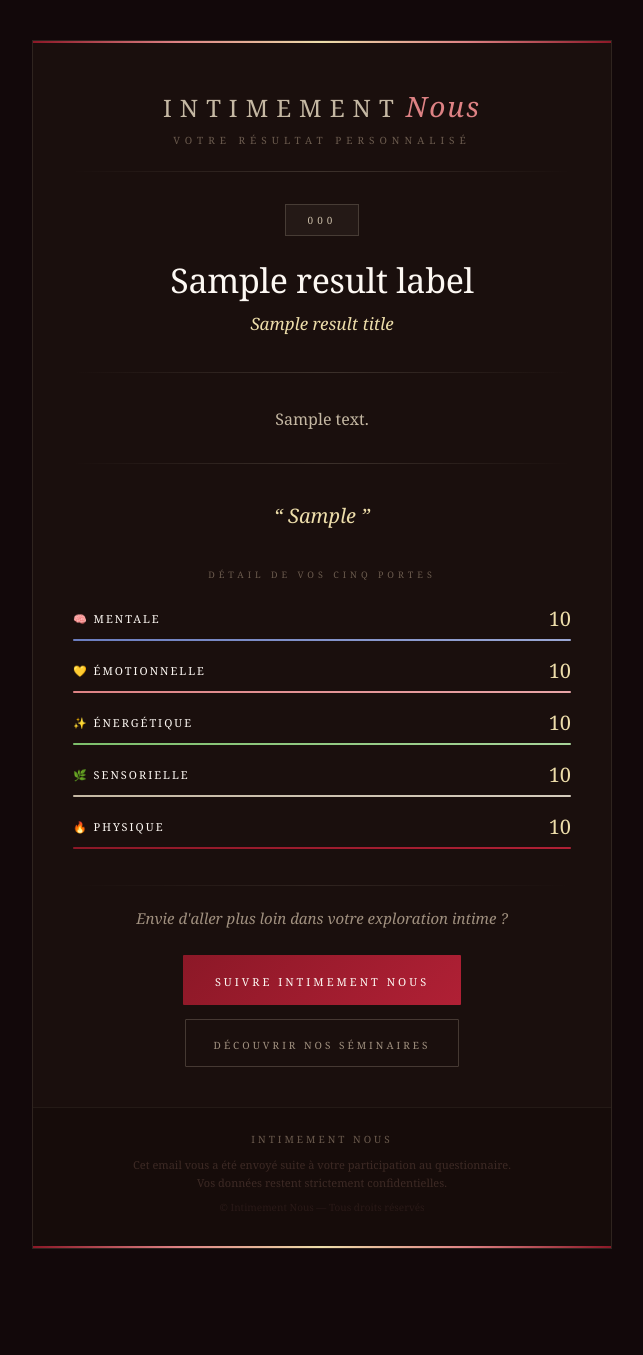
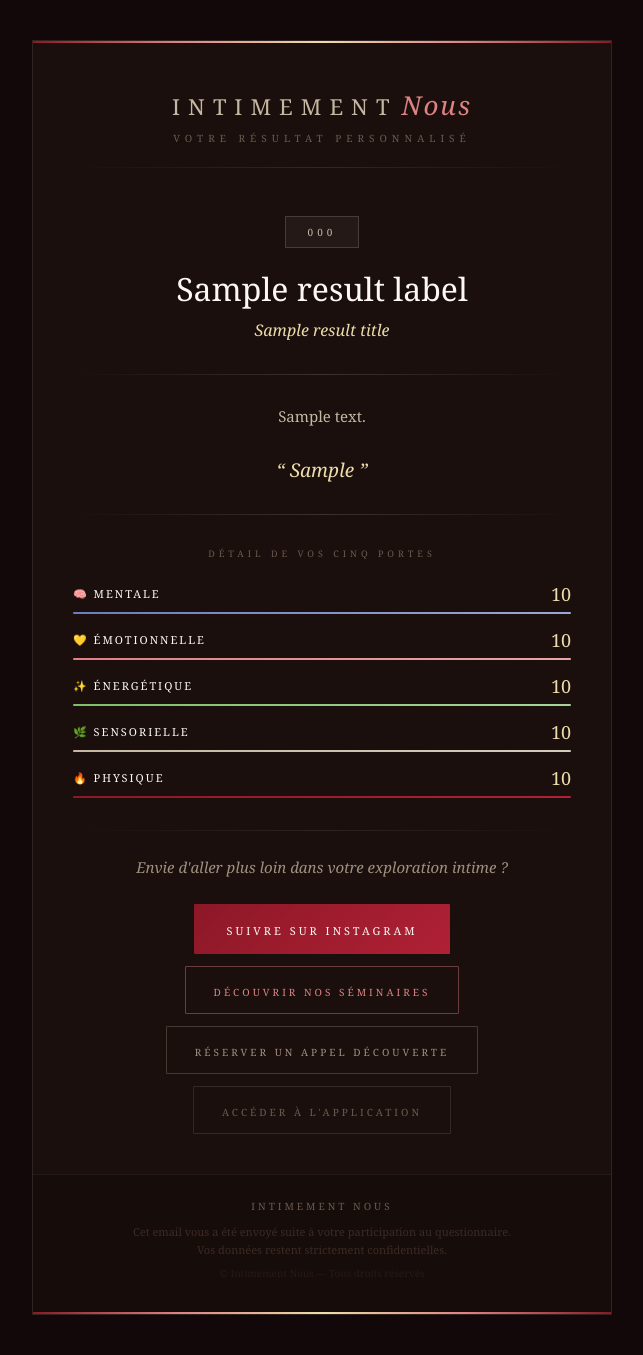
Before and after one commit to Andrianina2000/portes_du_desir, a Django app: template quiz/templates/quiz/email_result.html in a window 1280 px wide. Shown: the whole page, without its empty margins (318-961 px from the left). Before the commit the page ends 1249 px from the top, so only its background shows below. Run offline with Django 4.2, Linux system fonts and the light colour scheme; the template is opened without the code that fills it: most values are stand-ins (such as "Sample title", 1, 10 or a date in 2020).

Commit message:
Fix: restauration fichiers Python + rebranding Intimement Nous

```diff
--- a/quiz/templates/quiz/email_result.html
+++ b/quiz/templates/quiz/email_result.html
@@ -4,46 +4,55 @@
 <meta charset="UTF-8">
 <meta name="viewport" content="width=device-width, initial-scale=1.0">
 <title>Votre résultat — Intimement Nous</title>
-<!--[if mso]>
-<noscript><xml><o:OfficeDocumentSettings><o:PixelsPerInch>96</o:PixelsPerInch></o:OfficeDocumentSettings></xml></noscript>
-<![endif]-->
 </head>
-<body style="margin:0;padding:0;background:#12080A;font-family:Georgia,'Times New Roman',serif;-webkit-text-size-adjust:100%;-ms-text-size-adjust:100%;">
+<body style="margin:0;padding:0;background:#12080A;font-family:Georgia,'Times New Roman',serif;">
 
-<!-- Wrapper principal -->
-<table width="100%" cellpadding="0" cellspacing="0" border="0" style="background:#12080A;min-height:100vh;">
+<table width="100%" cellpadding="0" cellspacing="0" border="0" style="background:#12080A;">
 <tr><td align="center" style="padding:40px 16px;">
 
-<!-- Conteneur email -->
 <table width="580" cellpadding="0" cellspacing="0" border="0" style="max-width:580px;width:100%;background:#1A0F0D;border:1px solid rgba(197,184,163,0.12);">
 
-  <!-- ── Ligne déco top ── -->
+  <!-- Ligne déco top -->
   <tr>
     <td style="height:2px;background:linear-gradient(90deg,#8C1827,#DE8284,#EDDDAA,#DE8284,#8C1827);font-size:0;line-height:0;">&nbsp;</td>
   </tr>
 
-  <!-- ── Header ── -->
+  <!-- Header logo -->
   <tr>
-    <td style="text-align:center;padding:44px 40px 32px;">
-      <!-- Logo -->
+    <td style="text-align:center;padding:44px 40px 28px;">
       <div style="margin-bottom:6px;">
-        <span style="font-family:Georgia,serif;font-size:24px;letter-spacing:8px;color:#C5B8A3;text-transform:uppercase;font-weight:400;">Intimement</span>
-        <span style="font-family:Georgia,serif;font-size:28px;color:#DE8284;font-style:italic;letter-spacing:2px;font-weight:400;"> Nous</span>
+        <span style="font-family:Georgia,serif;font-size:22px;letter-spacing:8px;color:#C5B8A3;text-transform:uppercase;font-weight:400;">Intimement</span>
+        <span style="font-family:Georgia,serif;font-size:26px;color:#DE8284;font-style:italic;letter-spacing:2px;font-weight:400;"> Nous</span>
       </div>
       <p style="font-size:10px;letter-spacing:5px;color:#6B5B4E;text-transform:uppercase;margin:8px 0 0;font-family:Georgia,serif;">Votre résultat personnalisé</p>
-
-      <!-- Ornement -->
-      <table width="100%" cellpadding="0" cellspacing="0" border="0" style="margin-top:24px;">
-        <tr>
-          <td style="height:1px;background:linear-gradient(90deg,transparent,rgba(197,184,163,0.2),transparent);font-size:0;line-height:0;">&nbsp;</td>
-        </tr>
+      <table width="100%" cellpadding="0" cellspacing="0" border="0" style="margin-top:22px;">
+        <tr><td style="height:1px;background:linear-gradient(90deg,transparent,rgba(197,184,163,0.2),transparent);font-size:0;line-height:0;">&nbsp;</td></tr>
       </table>
     </td>
   </tr>
 
-  <!-- ── Badge résultat ── -->
+  <!-- Illustration de la porte dominante -->
   <tr>
-    <td style="padding:0 40px;text-align:center;">
+    <td style="padding:0 0 0 0;text-align:center;">
+      {% if result_code == 'mental' %}
+      <img src="{{ illustration_url }}" alt="Porte Mentale" width="580" style="width:100%;max-width:580px;display:block;border:0;height:280px;object-fit:cover;object-position:top center;">
+      {% elif result_code == 'emotionnel' %}
+      <img src="{{ illustration_url }}" alt="Porte Émotionnelle" width="580" style="width:100%;max-width:580px;display:block;border:0;height:280px;object-fit:cover;object-position:top center;">
+      {% elif result_code == 'energetique' %}
+      <img src="{{ illustration_url }}" alt="Porte Énergétique" width="580" style="width:100%;max-width:580px;display:block;border:0;height:280px;object-fit:cover;object-position:top center;">
+      {% elif result_code == 'sensoriel' %}
+      <img src="{{ illustration_url }}" alt="Porte Sensorielle" width="580" style="width:100%;max-width:580px;display:block;border:0;height:280px;object-fit:cover;object-position:top center;">
+      {% elif result_code == 'physique' %}
+      <img src="{{ illustration_url }}" alt="Porte Physique" width="580" style="width:100%;max-width:580px;display:block;border:0;height:280px;object-fit:cover;object-position:top center;">
+      {% endif %}
+      <!-- Dégradé sur l'image -->
+      <div style="height:40px;background:linear-gradient(transparent,#1A0F0D);margin-top:-40px;position:relative;z-index:1;"></div>
+    </td>
+  </tr>
+
+  <!-- Badge résultat -->
+  <tr>
+    <td style="padding:20px 40px 0;text-align:center;">
       <table cellpadding="0" cellspacing="0" border="0" style="display:inline-table;margin:0 auto;">
         <tr>
           <td style="border:1px solid rgba(197,184,163,0.22);padding:8px 22px;background:rgba(197,184,163,0.06);">
@@ -54,156 +63,131 @@
     </td>
   </tr>
 
-  <!-- ── Titre résultat ── -->
+  <!-- Titre résultat -->
   <tr>
-    <td style="padding:24px 40px 0;text-align:center;">
-      <h1 style="font-family:Georgia,serif;font-size:34px;font-weight:400;color:#FDF8F3;margin:0 0 10px;line-height:1.2;letter-spacing:-0.01em;">{{ result_label }}</h1>
-      <p style="font-family:Georgia,serif;font-size:17px;font-style:italic;color:#EDDDAA;margin:0;line-height:1.5;">{{ result_title }}</p>
+    <td style="padding:22px 40px 0;text-align:center;">
+      <h1 style="font-family:Georgia,serif;font-size:32px;font-weight:400;color:#FDF8F3;margin:0 0 10px;line-height:1.2;">{{ result_label }}</h1>
+      <p style="font-family:Georgia,serif;font-size:16px;font-style:italic;color:#EDDDAA;margin:0;line-height:1.5;">{{ result_title }}</p>
     </td>
   </tr>
 
-  <!-- ── Séparateur + Description ── -->
+  <!-- Description -->
   <tr>
-    <td style="padding:36px 40px;">
+    <td style="padding:32px 40px;">
       <table width="100%" cellpadding="0" cellspacing="0" border="0">
         <tr><td style="height:1px;background:linear-gradient(90deg,transparent,rgba(197,184,163,0.2),transparent);font-size:0;line-height:0;">&nbsp;</td></tr>
       </table>
-      <p style="font-size:16px;line-height:1.85;color:#C5B8A3;text-align:center;padding:32px 20px 28px;margin:0;font-family:Georgia,serif;font-weight:400;">{{ result_description }}</p>
+      <p style="font-size:15px;line-height:1.85;color:#C5B8A3;text-align:center;padding:28px 10px 24px;margin:0;font-family:Georgia,serif;">{{ result_description }}</p>
+      <!-- Phrase clé -->
+      <p style="font-family:Georgia,serif;font-size:19px;font-style:italic;color:#EDDDAA;text-align:center;margin:0 0 28px;line-height:1.6;">&ldquo; {{ result_phrase }} &rdquo;</p>
       <table width="100%" cellpadding="0" cellspacing="0" border="0">
         <tr><td style="height:1px;background:linear-gradient(90deg,transparent,rgba(197,184,163,0.2),transparent);font-size:0;line-height:0;">&nbsp;</td></tr>
       </table>
     </td>
   </tr>
 
-  <!-- ── Phrase clé ── -->
+  <!-- Scores -->
   <tr>
-    <td style="padding:0 40px 36px;text-align:center;">
-      <p style="font-family:Georgia,serif;font-size:20px;font-style:italic;color:#EDDDAA;margin:0;line-height:1.6;">
-        &ldquo; {{ result_phrase }} &rdquo;
-      </p>
-    </td>
-  </tr>
-
-  <!-- ── Scores ── -->
-  <tr>
-    <td style="padding:0 40px 36px;">
-      <p style="font-size:9px;letter-spacing:4px;color:#6B5B4E;text-transform:uppercase;text-align:center;margin:0 0 24px;font-family:Georgia,serif;">Détail de vos cinq portes</p>
+    <td style="padding:0 40px 32px;">
+      <p style="font-size:9px;letter-spacing:4px;color:#6B5B4E;text-transform:uppercase;text-align:center;margin:0 0 22px;font-family:Georgia,serif;">Détail de vos cinq portes</p>
 
       <!-- Mentale -->
-      <table width="100%" cellpadding="0" cellspacing="0" border="0" style="margin-bottom:16px;">
+      <table width="100%" cellpadding="0" cellspacing="0" border="0" style="margin-bottom:14px;">
         <tr>
-          <td style="font-size:11px;letter-spacing:2px;text-transform:uppercase;color:#FDF8F3;font-family:Georgia,serif;">
-            🧠 Mentale {% if result_code == 'mental' %}<span style="color:#EDDDAA;">★</span>{% endif %}
-          </td>
-          <td style="text-align:right;font-family:Georgia,serif;font-size:20px;color:#EDDDAA;">{{ score_mental }}</td>
+          <td style="font-size:11px;letter-spacing:2px;text-transform:uppercase;color:#FDF8F3;font-family:Georgia,serif;">🧠 Mentale {% if result_code == 'mental' %}<span style="color:#EDDDAA;">★</span>{% endif %}</td>
+          <td style="text-align:right;font-family:Georgia,serif;font-size:18px;color:#EDDDAA;">{{ score_mental }}</td>
         </tr>
-        <tr>
-          <td colspan="2" style="padding-top:7px;">
-            <div style="height:2px;background:rgba(255,255,255,0.05);border-radius:1px;">
-              <div style="height:2px;width:{{ mental_pct }}%;background:linear-gradient(90deg,#6b7dbf,#9ba8d4);border-radius:1px;"></div>
-            </div>
-          </td>
-        </tr>
+        <tr><td colspan="2" style="padding-top:6px;"><div style="height:2px;background:rgba(255,255,255,0.05);border-radius:1px;"><div style="height:2px;width:{{ mental_pct }}%;background:linear-gradient(90deg,#6b7dbf,#9ba8d4);border-radius:1px;"></div></div></td></tr>
       </table>
 
       <!-- Émotionnelle -->
-      <table width="100%" cellpadding="0" cellspacing="0" border="0" style="margin-bottom:16px;">
+      <table width="100%" cellpadding="0" cellspacing="0" border="0" style="margin-bottom:14px;">
         <tr>
-          <td style="font-size:11px;letter-spacing:2px;text-transform:uppercase;color:#FDF8F3;font-family:Georgia,serif;">
-            💛 Émotionnelle {% if result_code == 'emotionnel' %}<span style="color:#EDDDAA;">★</span>{% endif %}
-          </td>
-          <td style="text-align:right;font-family:Georgia,serif;font-size:20px;color:#EDDDAA;">{{ score_emotionnel }}</td>
+          <td style="font-size:11px;letter-spacing:2px;text-transform:uppercase;color:#FDF8F3;font-family:Georgia,serif;">💛 Émotionnelle {% if result_code == 'emotionnel' %}<span style="color:#EDDDAA;">★</span>{% endif %}</td>
+          <td style="text-align:right;font-family:Georgia,serif;font-size:18px;color:#EDDDAA;">{{ score_emotionnel }}</td>
         </tr>
-        <tr>
-          <td colspan="2" style="padding-top:7px;">
-            <div style="height:2px;background:rgba(255,255,255,0.05);border-radius:1px;">
-              <div style="height:2px;width:{{ emotionnel_pct }}%;background:linear-gradient(90deg,#DE8284,#e9a5a7);border-radius:1px;"></div>
-            </div>
-          </td>
-        </tr>
+        <tr><td colspan="2" style="padding-top:6px;"><div style="height:2px;background:rgba(255,255,255,0.05);border-radius:1px;"><div style="height:2px;width:{{ emotionnel_pct }}%;background:linear-gradient(90deg,#DE8284,#e9a5a7);border-radius:1px;"></div></div></td></tr>
       </table>
 
       <!-- Énergétique -->
-      <table width="100%" cellpadding="0" cellspacing="0" border="0" style="margin-bottom:16px;">
+      <table width="100%" cellpadding="0" cellspacing="0" border="0" style="margin-bottom:14px;">
         <tr>
-          <td style="font-size:11px;letter-spacing:2px;text-transform:uppercase;color:#FDF8F3;font-family:Georgia,serif;">
-            ✨ Énergétique {% if result_code == 'energetique' %}<span style="color:#EDDDAA;">★</span>{% endif %}
-          </td>
-          <td style="text-align:right;font-family:Georgia,serif;font-size:20px;color:#EDDDAA;">{{ score_energetique }}</td>
+          <td style="font-size:11px;letter-spacing:2px;text-transform:uppercase;color:#FDF8F3;font-family:Georgia,serif;">✨ Énergétique {% if result_code == 'energetique' %}<span style="color:#EDDDAA;">★</span>{% endif %}</td>
+          <td style="text-align:right;font-family:Georgia,serif;font-size:18px;color:#EDDDAA;">{{ score_energetique }}</td>
         </tr>
-        <tr>
-          <td colspan="2" style="padding-top:7px;">
-            <div style="height:2px;background:rgba(255,255,255,0.05);border-radius:1px;">
-              <div style="height:2px;width:{{ energetique_pct }}%;background:linear-gradient(90deg,#7dbf6b,#a8d49a);border-radius:1px;"></div>
-            </div>
-          </td>
-        </tr>
+        <tr><td colspan="2" style="padding-top:6px;"><div style="height:2px;background:rgba(255,255,255,0.05);border-radius:1px;"><div style="height:2px;width:{{ energetique_pct }}%;background:linear-gradient(90deg,#7dbf6b,#a8d49a);border-radius:1px;"></div></div></td></tr>
       </table>
 
       <!-- Sensorielle -->
-      <table width="100%" cellpadding="0" cellspacing="0" border="0" style="margin-bottom:16px;">
+      <table width="100%" cellpadding="0" cellspacing="0" border="0" style="margin-bottom:14px;">
         <tr>
-          <td style="font-size:11px;letter-spacing:2px;text-transform:uppercase;color:#FDF8F3;font-family:Georgia,serif;">
-            🌿 Sensorielle {% if result_code == 'sensoriel' %}<span style="color:#EDDDAA;">★</span>{% endif %}
-          </td>
-          <td style="text-align:right;font-family:Georgia,serif;font-size:20px;color:#EDDDAA;">{{ score_sensoriel }}</td>
+          <td style="font-size:11px;letter-spacing:2px;text-transform:uppercase;color:#FDF8F3;font-family:Georgia,serif;">🌿 Sensorielle {% if result_code == 'sensoriel' %}<span style="color:#EDDDAA;">★</span>{% endif %}</td>
+          <td style="text-align:right;font-family:Georgia,serif;font-size:18px;color:#EDDDAA;">{{ score_sensoriel }}</td>
         </tr>
-        <tr>
-          <td colspan="2" style="padding-top:7px;">
-            <div style="height:2px;background:rgba(255,255,255,0.05);border-radius:1px;">
-              <div style="height:2px;width:{{ sensoriel_pct }}%;background:linear-gradient(90deg,#C5B8A3,#d4cbbc);border-radius:1px;"></div>
-            </div>
-          </td>
-        </tr>
+        <tr><td colspan="2" style="padding-top:6px;"><div style="height:2px;background:rgba(255,255,255,0.05);border-radius:1px;"><div style="height:2px;width:{{ sensoriel_pct }}%;background:linear-gradient(90deg,#C5B8A3,#d4cbbc);border-radius:1px;"></div></div></td></tr>
       </table>
 
       <!-- Physique -->
       <table width="100%" cellpadding="0" cellspacing="0" border="0">
         <tr>
-          <td style="font-size:11px;letter-spacing:2px;text-transform:uppercase;color:#FDF8F3;font-family:Georgia,serif;">
-            🔥 Physique {% if result_code == 'physique' %}<span style="color:#EDDDAA;">★</span>{% endif %}
-          </td>
-          <td style="text-align:right;font-family:Georgia,serif;font-size:20px;color:#EDDDAA;">{{ score_physique }}</td>
+          <td style="font-size:11px;letter-spacing:2px;text-transform:uppercase;color:#FDF8F3;font-family:Georgia,serif;">🔥 Physique {% if result_code == 'physique' %}<span style="color:#EDDDAA;">★</span>{% endif %}</td>
+          <td style="text-align:right;font-family:Georgia,serif;font-size:18px;color:#EDDDAA;">{{ score_physique }}</td>
         </tr>
-        <tr>
-          <td colspan="2" style="padding-top:7px;">
-            <div style="height:2px;background:rgba(255,255,255,0.05);border-radius:1px;">
-              <div style="height:2px;width:{{ physique_pct }}%;background:linear-gradient(90deg,#8C1827,#b02035);border-radius:1px;"></div>
-            </div>
-          </td>
-        </tr>
+        <tr><td colspan="2" style="padding-top:6px;"><div style="height:2px;background:rgba(255,255,255,0.05);border-radius:1px;"><div style="height:2px;width:{{ physique_pct }}%;background:linear-gradient(90deg,#8C1827,#b02035);border-radius:1px;"></div></div></td></tr>
       </table>
     </td>
   </tr>
 
-  <!-- ── CTA ── -->
+  <!-- ── CTA Section ── -->
   <tr>
-    <td style="padding:0 40px 40px;text-align:center;">
-      <table width="100%" cellpadding="0" cellspacing="0" border="0" style="margin-bottom:20px;">
+    <td style="padding:0 40px 40px;">
+      <table width="100%" cellpadding="0" cellspacing="0" border="0" style="margin-bottom:24px;">
         <tr><td style="height:1px;background:linear-gradient(90deg,transparent,rgba(197,184,163,0.12),transparent);font-size:0;line-height:0;">&nbsp;</td></tr>
       </table>
 
-      <p style="font-family:Georgia,serif;font-size:15px;font-style:italic;color:#A0907F;margin:0 0 24px;line-height:1.7;">
-        Envie d'aller plus loin dans votre exploration intime&nbsp;?
+      <p style="font-family:Georgia,serif;font-size:15px;font-style:italic;color:#A0907F;margin:0 0 24px;line-height:1.7;text-align:center;">
+        Envie d'aller plus loin dans votre exploration intime ?
       </p>
 
-      <!-- Bouton principal -->
-      <table cellpadding="0" cellspacing="0" border="0" style="margin:0 auto 14px;">
+      <!-- CTA 1 : Instagram -->
+      <table cellpadding="0" cellspacing="0" border="0" style="margin:0 auto 12px;">
         <tr>
           <td style="background:linear-gradient(135deg,#8C1827,#b02035);padding:14px 32px;border-radius:1px;">
-            <a href="https://instagram.com/intimementnous" target="_blank" style="font-family:Georgia,serif;font-size:11px;letter-spacing:3px;text-transform:uppercase;color:#FDF8F3;text-decoration:none;font-weight:400;">
-              Suivre Intimement Nous
+            <a href="https://instagram.com/intimementnous" target="_blank" style="font-family:Georgia,serif;font-size:11px;letter-spacing:3px;text-transform:uppercase;color:#FDF8F3;text-decoration:none;">
+              Suivre sur Instagram
             </a>
           </td>
         </tr>
       </table>
 
-      <!-- Bouton secondaire -->
+      <!-- CTA 2 : Séminaires -->
+      <table cellpadding="0" cellspacing="0" border="0" style="margin:0 auto 12px;">
+        <tr>
+          <td style="border:1px solid rgba(222,130,132,0.4);padding:12px 28px;border-radius:1px;">
+            <a href="https://intimementnous.com/seminaires" target="_blank" style="font-family:Georgia,serif;font-size:10px;letter-spacing:3px;text-transform:uppercase;color:#DE8284;text-decoration:none;">
+              Découvrir nos séminaires
+            </a>
+          </td>
+        </tr>
+      </table>
+
+      <!-- CTA 3 : Appel découverte -->
+      <table cellpadding="0" cellspacing="0" border="0" style="margin:0 auto 12px;">
+        <tr>
+          <td style="border:1px solid rgba(197,184,163,0.25);padding:12px 28px;border-radius:1px;">
+            <a href="https://intimementnous.com/appel-decouverte" target="_blank" style="font-family:Georgia,serif;font-size:10px;letter-spacing:3px;text-transform:uppercase;color:#A0907F;text-decoration:none;">
+              Réserver un appel découverte
+            </a>
+          </td>
+        </tr>
+      </table>
+
+      <!-- CTA 4 : Application -->
       <table cellpadding="0" cellspacing="0" border="0" style="margin:0 auto;">
         <tr>
-          <td style="border:1px solid rgba(197,184,163,0.25);padding:12px 28px;border-radius:1px;">
-            <a href="#" style="font-family:Georgia,serif;font-size:10px;letter-spacing:3px;text-transform:uppercase;color:#A0907F;text-decoration:none;">
-              Découvrir nos séminaires
+          <td style="border:1px solid rgba(197,184,163,0.15);padding:12px 28px;border-radius:1px;">
+            <a href="https://intimementnous.com/app" target="_blank" style="font-family:Georgia,serif;font-size:10px;letter-spacing:3px;text-transform:uppercase;color:#6B5B4E;text-decoration:none;">
+              Accéder à l'application
             </a>
           </td>
         </tr>
@@ -211,33 +195,24 @@
     </td>
   </tr>
 
-  <!-- ── Footer ── -->
+  <!-- Footer -->
   <tr>
     <td style="padding:24px 40px 32px;border-top:1px solid rgba(197,184,163,0.08);text-align:center;background:rgba(15,8,6,0.4);">
-      <p style="font-family:Georgia,serif;font-size:10px;letter-spacing:3px;color:#6B5B4E;text-transform:uppercase;margin:0 0 10px;">
-        Intimement Nous
+      <p style="font-family:Georgia,serif;font-size:10px;letter-spacing:3px;color:#6B5B4E;text-transform:uppercase;margin:0 0 10px;">Intimement Nous</p>
+      <p style="font-size:11px;color:#3D2A25;margin:0 0 8px;font-family:Georgia,serif;line-height:1.6;">
+        Cet email vous a été envoyé suite à votre participation au questionnaire.<br>Vos données restent strictement confidentielles.
       </p>
-      <p style="font-size:11px;color:#3D2A25;margin:0 0 8px;font-family:Georgia,serif;line-height:1.6;">
-        Cet email vous a été envoyé suite à votre participation au questionnaire.<br>
-        Vos données restent strictement confidentielles.
-      </p>
-      <p style="font-size:10px;color:#2A1A18;margin:0;font-family:Georgia,serif;">
-        © Intimement Nous — Tous droits réservés
-      </p>
+      <p style="font-size:10px;color:#2A1A18;margin:0;font-family:Georgia,serif;">© Intimement Nous — Tous droits réservés</p>
     </td>
   </tr>
 
-  <!-- ── Ligne déco bottom ── -->
+  <!-- Ligne déco bottom -->
   <tr>
     <td style="height:2px;background:linear-gradient(90deg,#8C1827,#DE8284,#EDDDAA,#DE8284,#8C1827);font-size:0;line-height:0;">&nbsp;</td>
   </tr>
 
 </table>
-<!-- /Conteneur email -->
-
 </td></tr>
 </table>
-<!-- /Wrapper -->
-
 </body>
 </html>
```
Also changed, not shown: quiz/services.py (+12 -0 lines), quiz/views.py (+35 -2 lines).
